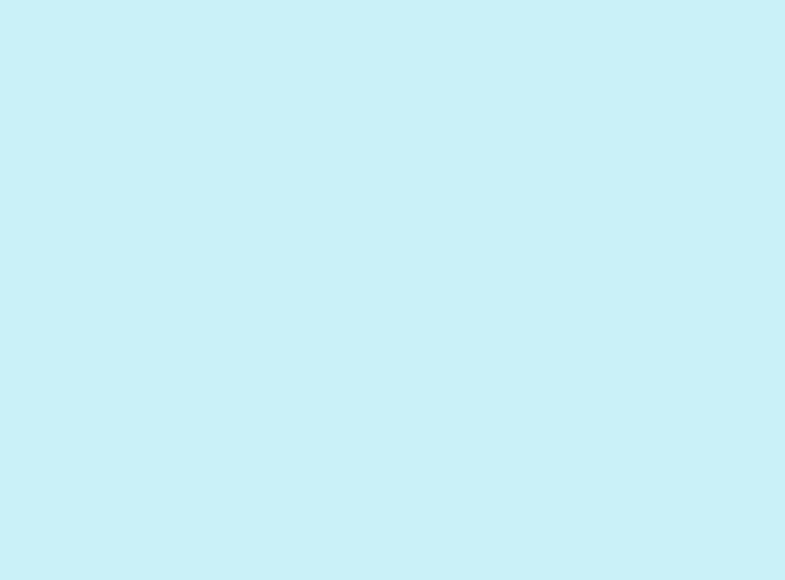
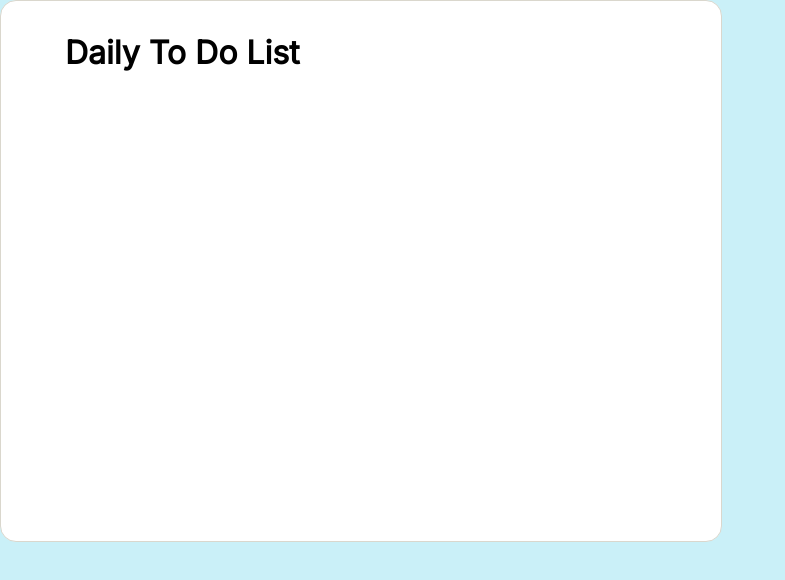
Before and after one commit to gamzenurtukel/producter-todo-case, a React (Create React App) app: page / in a window 1280 px wide. Shown: the top 580 px of the page, without its empty margins (0-785 px from the left). Built offline with nearby package versions, Linux system fonts and the light colour scheme.

Commit message:
todo component created and color.scss changed

```diff
--- a/src/App.js
+++ b/src/App.js
@@ -1,7 +1,12 @@
 import "./App.scss";
+import Todo from "./components/todo";
 
 function App() {
-  return <div className="App"></div>;
+  return (
+    <div className="App">
+      <Todo />
+    </div>
+  );
 }
 
 export default App;
--- /dev/null
+++ b/src/components/todo/Todo.js
@@ -0,0 +1,13 @@
+import "./Todo.scss";
+
+function Todo() {
+  return (
+    <div className="todo-container">
+      <div className="todo-item">
+        <h3>Daily To Do List</h3>
+      </div>
+    </div>
+  );
+}
+
+export default Todo;
--- /dev/null
+++ b/src/components/todo/Todo.scss
@@ -0,0 +1,21 @@
+@import "../../styles/color.scss";
+@import "../../styles//variables.scss";
+
+.todo-container {
+  display: flex;
+  justify-content: flex-start;
+  max-width: $md;
+  min-height: $sm;
+  border: 1px solid $timberwolf;
+  background-color: $white;
+  border-radius: 1rem;
+
+  .todo-item {
+    margin-inline: 4rem;
+
+    h3 {
+      color: $black;
+      font-size: 2em;
+    }
+  }
+}
--- /dev/null
+++ b/src/components/todo/index.js
@@ -0,0 +1 @@
+export { default } from "./Todo";
--- a/src/styles/color.scss
+++ b/src/styles/color.scss
@@ -1 +1,6 @@
 $light-cyan: #caf0f8ff;
+$black-shadows: #b1a7a6ff;
+$timberwolf: #dad7cdff;
+$cultured: #f8f9faff;
+$white: #ffffffff;
+$black: #000000;
```
